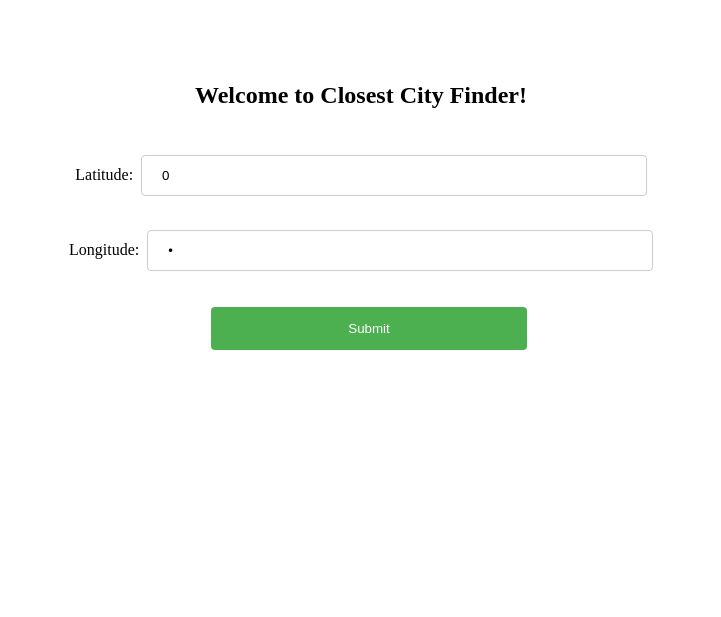
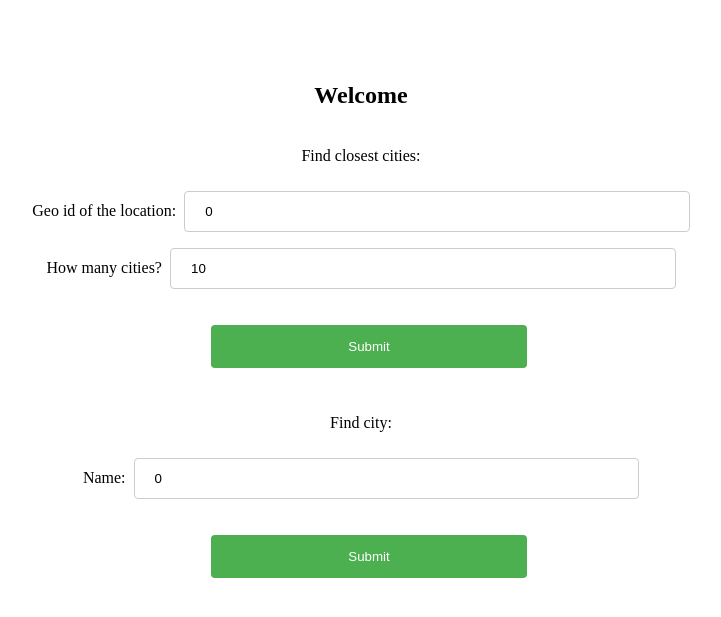
Before and after one commit to oagarwal/closest-cities, a Flask app: page / in a window 1280 px wide. Shown: the top 617 px of the page, without its empty margins (279-1000 px from the left). Run offline with Flask 2, Linux system fonts and the light colour scheme.

Commit message:
change ui search

```diff
--- a/server.py
+++ b/server.py
@@ -1,4 +1,5 @@
 #! /usr/bin/env python
+from geodata import GeoData
 from flask import Flask, render_template, request
 app = Flask(__name__)
 
@@ -6,11 +7,18 @@ app = Flask(__name__)
 def home():
     return render_template("index.html")
 
+@app.route('/closestcities')
+def closestcities():
+	geonameid  = int(request.args.get('geonameid'))
+	k = int(request.args.get('k'))
+	gd = GeoData()
+	return str(gd.get_k_closest_cities(geonameid,k,False))
+
 @app.route('/city')
-def render():
-	latitude  = request.args.get('latitude')
-	longitude = request.args.get('longitude')
-	return "Latitude " + latitude + " and longitude " + longitude
+def city():
+        name  = request.args.get('name')
+        gd = GeoData()
+        return str(gd.get_city_by_name(name))
 
 if __name__ == '__main__':
     app.run(host='0.0.0.0', port=8080, debug=True)
--- a/templates/index.html
+++ b/templates/index.html
@@ -40,16 +40,26 @@ input[type=submit]:hover {
 <body>
 <br/><br/><br/>
 <div align="center">
-<h2>Welcome to Closest City Finder!</h2>
+<h2>Welcome</h2>
 <br/>
+<form method="get" action="/closestcities">
+  <legend>Find closest cities:</legend><br/>
+  Geo id of the location:&nbsp;
+  <input type="text" name="geonameid" value="0"><br/>
+  How many cities?&nbsp;
+  <input type="text" name="k" value="10">
+  <br/><br/>&nbsp;&nbsp;&nbsp;
+  <input type="submit" value="Submit">
+</form>
+<br/><br/>
 <form method="get" action="/city">
-  Latitude:&nbsp;
-  <input type="text" name="latitude" value="0">
-  <br/><br/>
-  Longitude:&nbsp;
-  <input type="password" name="longitude" value="0">
+  <legend>Find city:</legend><br/>
+  Name:&nbsp;
+  <input type="text" name="name" value="0">
   <br/><br/>&nbsp;&nbsp;&nbsp;
-  <input type="submit" value="Submit"></form>
+  <input type="submit" value="Submit">
+</form>
+
 </div>
 </body>
 </html>
```
